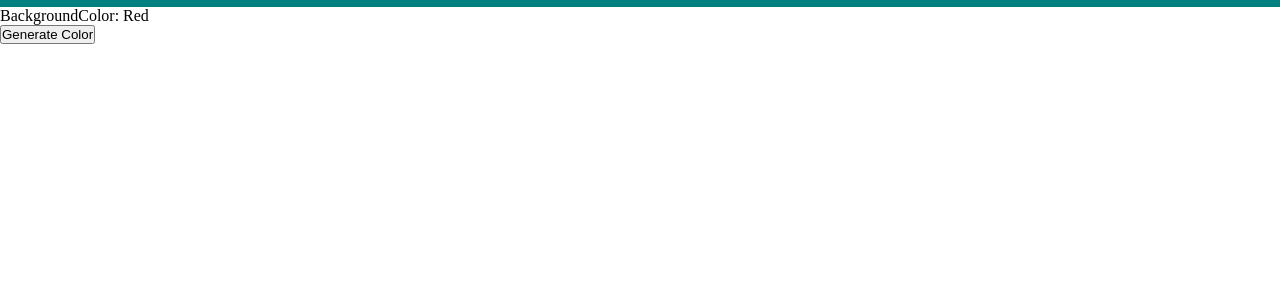
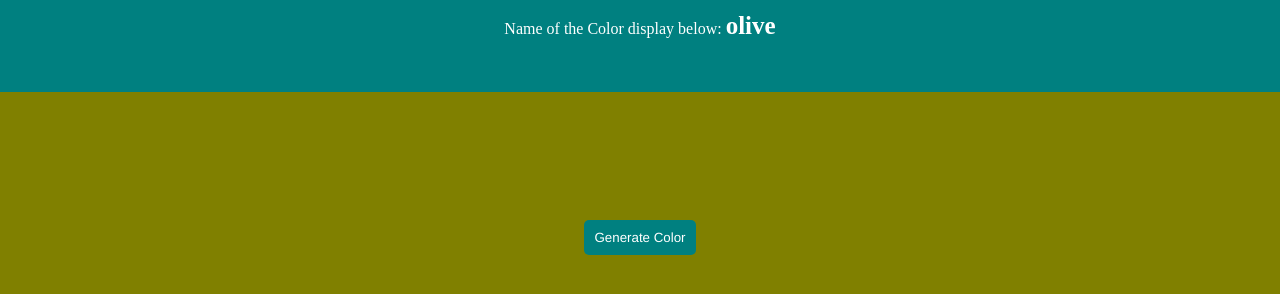
Before and after one commit to jesuseunkayode/name-color-generator, a plain HTML site: page index.html in a window 1280 px wide. Both pictures are taken after a click on the button "Generate Color". Shown: the part 50-344 px from the top of the page. Drawn offline with Linux system fonts and the light colour scheme.

Commit message:
final files

```diff
--- a/index.css
+++ b/index.css
@@ -3,11 +3,36 @@
   margin: 0px;
 }
 
+header {
+  background-color: teal;
+  color: white;
+  text-align: center;
+  width: 100%;
+  padding: 10px;
+}
 
-header {
-    background-color: teal;
-    color: white;
-    text-align: center;
-    width: 100%;
-    padding: 10px;
+#named-container {
+  background-color: teal;
+  color: white;
+  width: 100%;
+  height: 10vh;
+  text-align: center;
+  padding-top: 5px;
 }
+
+.color-hero {
+  font-size: 25px;
+  font-weight: bold;
+}
+
+.btn-hero {
+  padding: 10px;
+  display: block;
+  margin: 10% auto;
+  background-color: teal;
+  color: white;
+  border-radius: 5px;
+  border: none;
+  font-family: 'Franklin Gothic Medium', 'Arial Narrow', Arial, sans-serif;
+  cursor: pointer;
+}
--- a/index.html
+++ b/index.html
@@ -12,8 +12,12 @@
       <h1>Name Color Generator</h1>
     </header>
     <main>
-        <div id="named-container">BackgroundColor: <span class="color">Red</span></div>
+      <div id="named-container">
+        Name of the Color display below:
+        <span class="color color-hero">Red</span>
+      </div>
       <button class="btn btn-hero">Generate Color</button>
     </main>
+    <script src="index.js"></script>
   </body>
 </html>
--- a/index.js
+++ b/index.js
@@ -40,3 +40,15 @@ const colors = [
   "amber",
   "mint",
 ];
+
+let btn = document.querySelector(".btn");
+let color = document.querySelector(".color");
+btn.addEventListener("click", () => {
+  const randomNumber = getRandomNumber();
+  document.body.style.backgroundColor = colors[randomNumber];
+  color.textContent = colors[randomNumber];
+});
+
+function getRandomNumber() {
+  return Math.floor(Math.random() * colors.length);
+}
```
Lines whose indentation alone changed are shown as unchanged.
